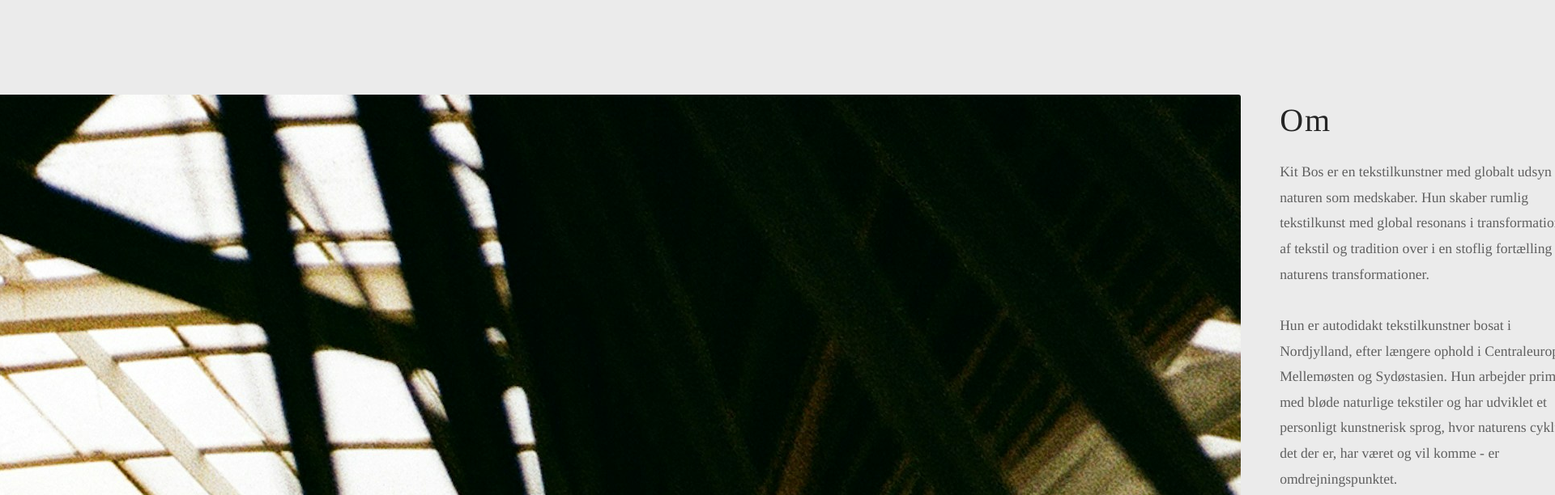
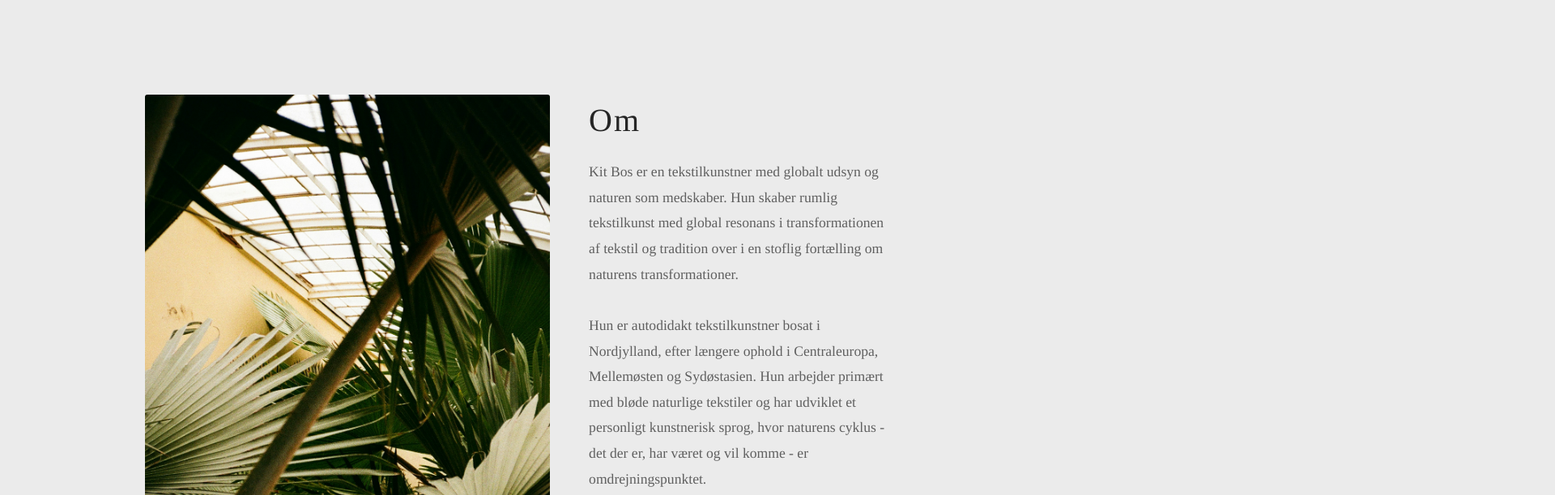
Before and after one commit to dab-code/Kb, a Nuxt app: page / in a window 1280 px wide. Shown: the part 1984-2596 px from the top of the page at 81% size, 1920 px wide, since content can reach past the window. Built offline with nearby package versions, Linux system fonts and the light colour scheme.

Commit message:
better stuff

```diff
--- a/app.vue
+++ b/app.vue
@@ -31,8 +31,8 @@ const content = [
     image: {
       url: "/images/1.jpg",
       alt: "Hero image",
-      width: 300,
-      height: 500,
+      width: 400,
+      height: 600,
     },
   }
 ]
@@ -235,6 +235,7 @@ footer.container {
 
     img {
       width: 100%;
+      max-width: 500px;
       height: auto;
       border-radius: 3px;
       overflow: hidden;
@@ -263,7 +264,7 @@ footer.container {
       img {
         width: auto !important;
         height: auto !important;
-        max-width: none;
+        max-width: 500px;
         display: block;
       }
     }
@@ -272,6 +273,8 @@ footer.container {
 
 // Specific image sizing for different layouts
 .item--full .image-container img {
+  max-width: none !important;
+  width: 100%;
   object-fit: cover;
 }
 
```
